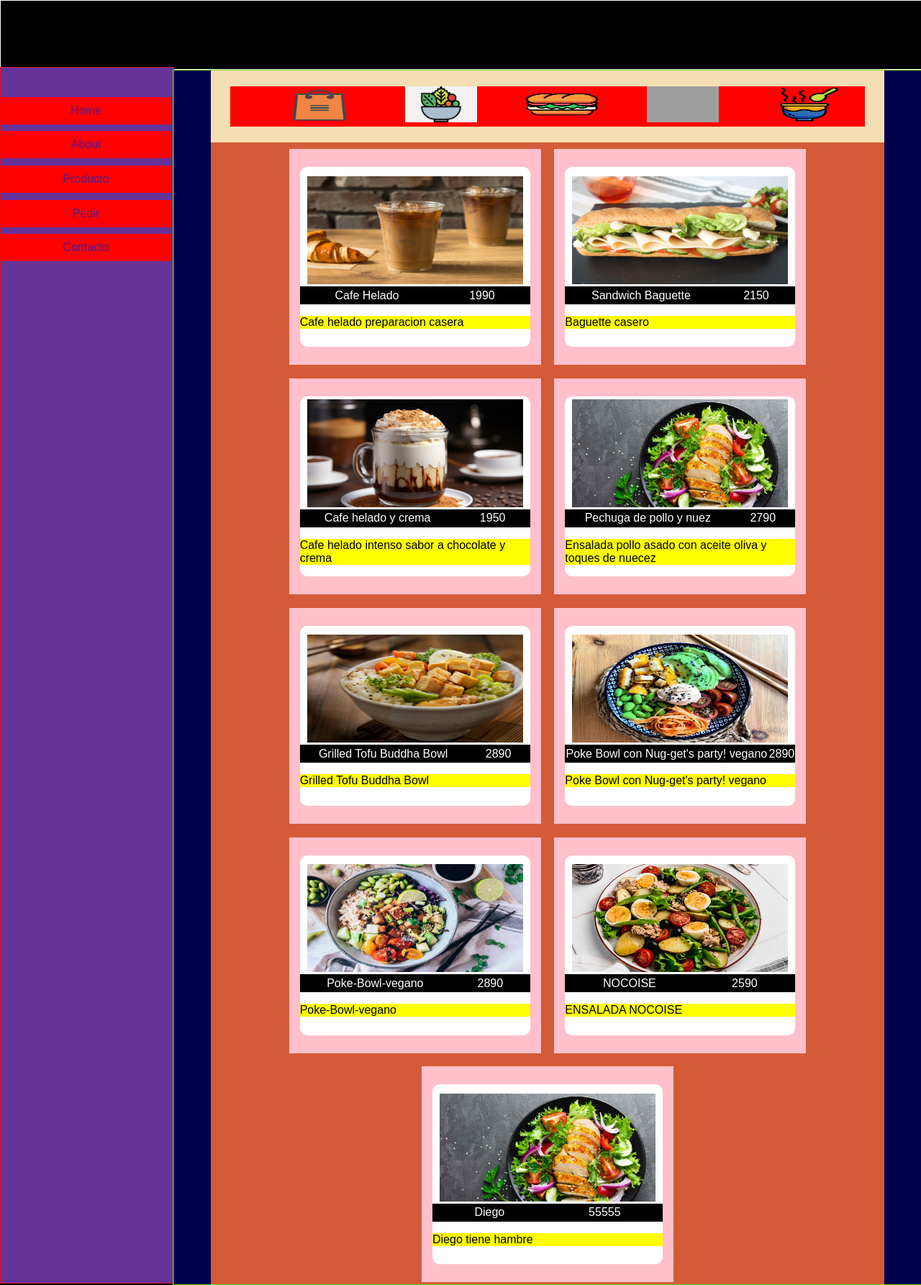
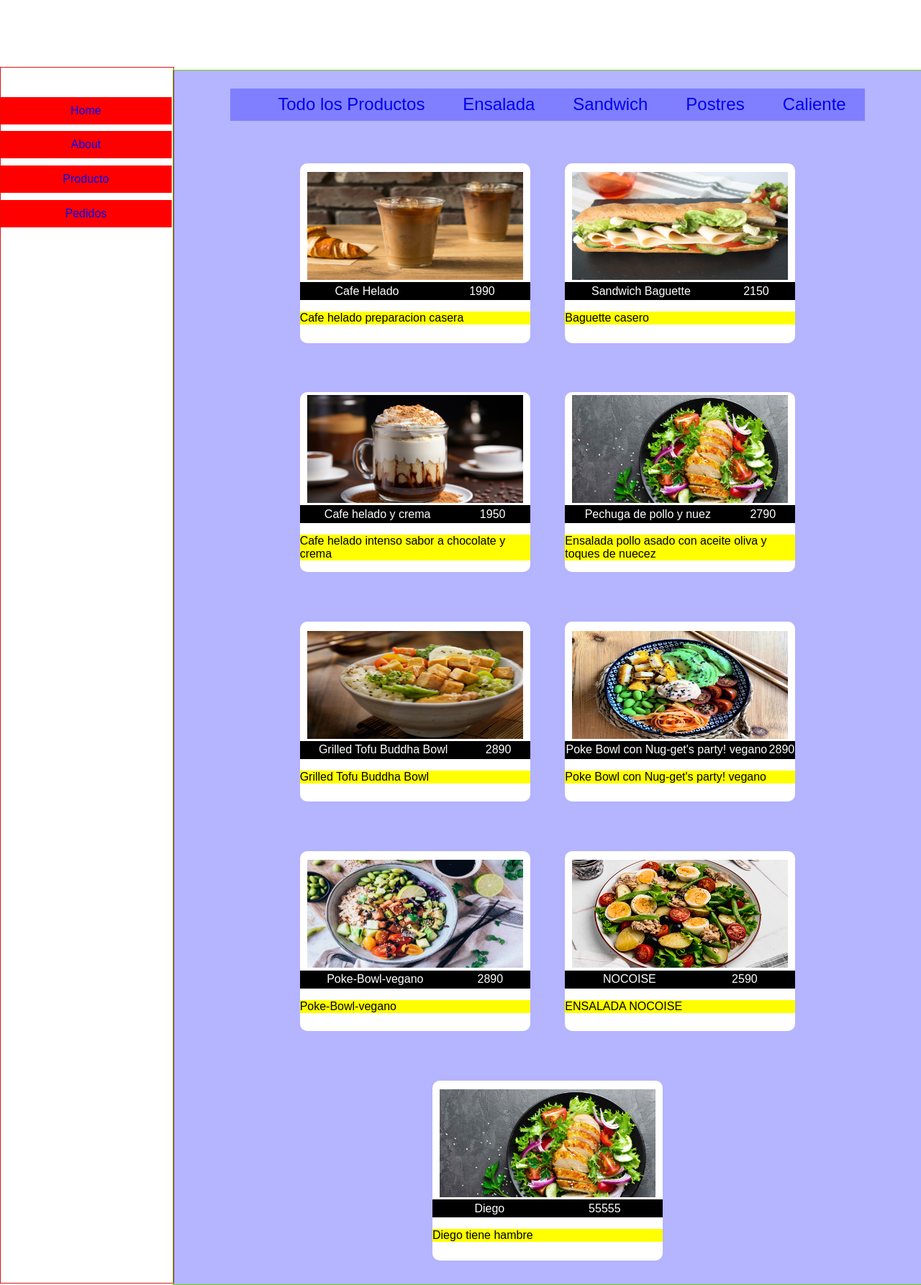
Before and after one commit to allvarezz/proyecto_fronend, a Django app: page /coffe/pedido/ in a window 1280 px wide. Shown: the whole page at 72% size. Run offline with Django 4.2, Linux system fonts and the light colour scheme; data comes from the database, SQL or seed files in the repository; both versions use the stored data as it was after the commit; grey boxes are pictures that could not be loaded.

Commit message:
subiendo como esta

```diff
--- a/coffe/static/css/form.add.css
+++ b/coffe/static/css/form.add.css
@@ -10,9 +10,6 @@
     align-content: center;
     align-self: center;
     justify-items: center;
-    background-image: url("../images/about-img.jpg") !important ;
-    background-repeat: no-repeat;
-    background-size: cover 100% 100%;
 }
 nav{
     width: 100%;
--- a/coffe/static/css/pedido.css
+++ b/coffe/static/css/pedido.css
@@ -7,7 +7,6 @@
     flex-direction: column;
     width: 100%;
     height: 100vh;
-    background: black;
     position: relative;
     box-sizing: border-box;
     overflow: hidden;
@@ -18,15 +17,14 @@
     position: absolute ;
     top: 0px;
     border: 1px solid white;
-    height: 95px;
+    height: 35px;
     width: 100vw;
 }
 aside{
     width: 240px;
     height: calc(100% - 95px);
     position: sticky ;
-    background: rebeccapurple;
-    top: 97px;
+    top: 95px;
     left: 0px;
     bottom: 0px;
     border: 1px solid rgb(218, 22, 22);
@@ -67,18 +65,28 @@
     justify-content: center;
     width: calc(100% - 10%);
     height: 100px;
-    background: wheat;
     flex-direction: row;
+    text-decoration: none;
 
 }
 
-#categorias ul{
-    background: red;
+#categorias ul {
+
+    background: rgba(0, 0, 255, 0.295);
     width: 90%;
     display: flex;
     flex-direction: row;
     justify-content: space-around;
     font-size: 1.5rem;
+}
+#categorias ul a{
+    margin: 1%;
+    text-decoration: none;
+    list-style: none;
+}
+#categorias ul a img{
+
+    background: rgba(0, 0, 255, 0.295);
 }
 #list_produc{
     margin: 0 10%;
@@ -89,7 +97,6 @@
     justify-content: center;
 
     height: 100%;
-    background: rgb(211, 91, 55);
     flex-direction: row;
     width: calc(100% - 10%);
     overflow: scroll;
@@ -106,7 +113,6 @@
     margin: 1%;
     width: 350px;
     height: 300px;
-    background: pink;
 }
 #contenido-pedido{
     border-radius: 10px;
--- a/coffe/static/css/style.css
+++ b/coffe/static/css/style.css
@@ -20,8 +20,7 @@
 *{
     padding: 0;
     margin: 0;
-    box-sizing: border-box;
-    overflow: hidden;
+
 }
 body {
     position: relative;
--- a/coffe/templates/coffe/menu.html
+++ b/coffe/templates/coffe/menu.html
@@ -137,7 +137,6 @@
                             <h4>{{producto.fk_categoria}}</h4>
                             <p>{{producto.descripcion}}</p>
                             <h5> {{producto.precio}}</h5>
-                            <button class="btn btn-success">agregar</button>
                         </div>
                     </div>
                 </div>
--- a/coffe/templates/coffe/pedido.html
+++ b/coffe/templates/coffe/pedido.html
@@ -9,30 +9,32 @@
     <title>pedidos</title>
 </head>
 <body>
+    <nav>
 
-    <nav></nav>
+    </nav>
+
+
     <aside>
         <ul>
-            <a href="">Home</a>
-            <a href="">About</a>
-            <a href="">Producto</a>
-            <a href="">Pedir</a>
-            <a href="">Contacto</a>
+            <a href="{% url 'index' %}">Home</a>
+            <a href="{% url 'index' %}">About</a>
+            <a href="{% url 'productos' %}">Producto</a>
+            <a href="{% url 'BD' %}">Pedidos</a>
         </ul>
     </aside>
     <section>
         <div id="categorias">
             <ul>
-                <a href="{{0}}" id="btn-cate"><img src="{% static '/images/icon-cate/icon-todooo.webp' %}" width="100" height="50" alt=""></a>
+                <a href="{{0}}" id="btn-cate">{#  <img src="{% static '/images/icon-cate/icon-todooo.webp' %}" width="80" height="50" alt=""> #} Todo los Productos</a>
             {% for i in categorias   %}
             {% if i.id_categoria == 2 %}
-            <a href="{{i.id_categoria}}" id="btn-cate"> <img src="{% static '/images/icon-cate/icon-ensalada01.png' %}" width="100" height="50" alt=""></a>
+            <a href="{{i.id_categoria}}" id="btn-cate"> {# <img src="{% static '/images/icon-cate/icon-ensa.png' %}" width="100" height="50" alt="">#} Ensalada </a>
             {% elif i.id_categoria == 3 %}
-            <a href="{{i.id_categoria}}" id="btn-cate"> <img src="{% static '/images/icon-cate/icon-sandwich-01.png' %}" width="100" height="50" alt=""></a>
+            <a href="{{i.id_categoria}}" id="btn-cate"> {# <img src="{% static '/images/icon-cate/icon-sandwich-01.png' %}" width="100" height="50" alt=""> #} Sandwich</a>
             {% elif i.id_categoria == 4 %}
-            <a href="{{i.id_categoria}}" id="btn-cate"> <img src="{% static '/images/icon-cate/postres1.png' %}" width="100" height="50" alt=""></a>
+            <a href="{{i.id_categoria}}" id="btn-cate"> {# <img src="{% static '/images/icon-cate/postres1.png' %}" width="100" height="50" alt=""> #} Postres</a>
             {% elif i.id_categoria == 5 %}
-            <a href="{{i.id_categoria}}" id="btn-cate"> <img src="{% static '/images/icon-cate/icon-plato-caliente.png' %}" width="100" height="50" alt=""></a>
+            <a href="{{i.id_categoria}}" id="btn-cate"> {# <img src="{% static '/images/icon-cate/icon-plato-caliente.png' %}" width="100" height="50" alt="">#} Caliente</a>
             {% endif %}
             {% endfor %}
             </ul>
@@ -42,7 +44,7 @@
             {% if true %}
                 {% for p in productos  %}
 
-            <article id="tarjeta-pedido">
+            <article id="tarjeta-pedido" class="headline">
                 <div id="contenido-pedido">
                     <img src="{{p.imagen.url}}" alt="">
                     <div id="detalle"> <p id="nombre">{{p.nombre}}</p> <p id="precio">{{p.precio}}</p></div>
@@ -55,7 +57,7 @@
             {% endfor %}
             {% else %}
                 {% for i in producto  %}
-            <article id="tarjeta-pedido">
+            <article id="tarjeta-pedido" class="headline">
                 <div id="contenido-pedido">
                     <img src="{{i.imagen.url}}" alt="">
                     <div id="detalle"> <p id="nombre">{{i.nombre}}</p> <p id="precio">{{i.precio}}</p></div>
@@ -71,5 +73,6 @@
         </div>
     </section>
 
+
 </body>
 </html>
--- a/coffe/views.py
+++ b/coffe/views.py
@@ -65,9 +65,13 @@
                if request.method == 'POST':
                     form = FormProd(request.POST, instance=producto)
                     form.save()
-          return redirect('BD')
+                    return redirect('BD')
+               else:
+                    form=FormProd(instance=producto)
         except:
              return render(request, 'coffe/listado_prod.html', {'productos': Ext_prod()})
+
+
 
 
 def add_prod(request):
```
Also changed, not shown: coffe/templates/coffe/index.html (+2 -5 lines), coffe/templates/coffe/listado_prod.html (+4 -3 lines), coffe/static/images/icon-cate/icon-ensa.png (added), db.sqlite3.
